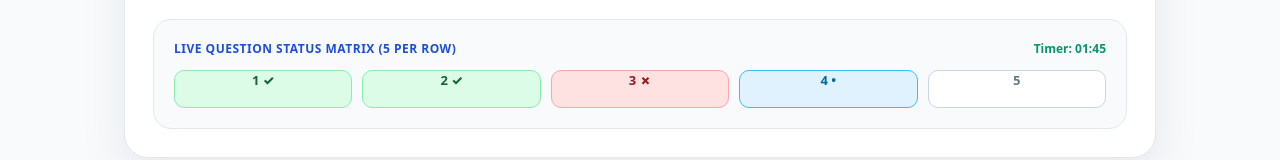
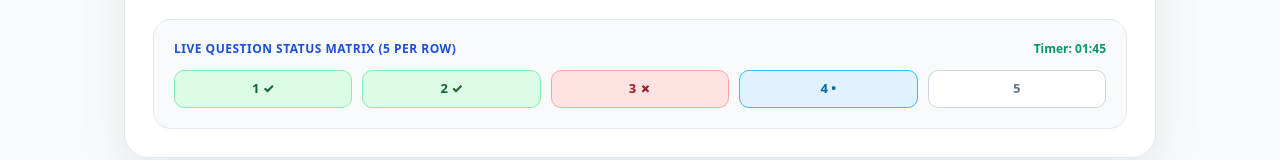
Before and after one commit to Shivamdangi8159/voltclass-waitlist, a Next.js app: page / in a window 1280 px wide. Shown: the part 740-900 px from the top of the page. Built offline with nearby package versions, Linux system fonts and the light colour scheme.

Commit message:
Update page.tsx

```diff
--- a/app/page.tsx
+++ b/app/page.tsx
@@ -232,17 +232,18 @@ export default function SingleLandingPage() {
             </div>
 
             {/* 5 COLUMN STATUS MATRIX */}
+            {/* 5 COLUMN STATUS MATRIX */}
 <div style={{ backgroundColor: '#F8FAFC', padding: '20px', borderRadius: '18px', border: '1px solid #E2E8F0' }}>
   <div style={{ display: 'flex', justifyContent: 'space-between', marginBottom: '12px' }}>
     <span style={{ fontSize: '12px', fontWeight: '800', color: '#1D4ED8', textTransform: 'uppercase', letterSpacing: '0.5px' }}>Live Question Status Matrix (5 per row)</span>
     <span style={{ fontSize: '12px', fontWeight: '700', color: '#059669' }}>Timer: 01:45</span>
   </div>
   <div style={{ display: 'grid', gridTemplateColumns: 'repeat(5, 1fr)', gap: '10px' }}>
-                <div style={{ height: '38px', borderRadius: '10px', backgroundColor: '#DCFCE7', border: '1px solid #86EFAC', color: '#166534', display: 'flex', itemsCenter: 'center', justifyContent: 'center', fontWeight: '800', fontSize: '13px' }}>1 ✓</div>
-                <div style={{ height: '38px', borderRadius: '10px', backgroundColor: '#DCFCE7', border: '1px solid #86EFAC', color: '#166534', display: 'flex', itemsCenter: 'center', justifyContent: 'center', fontWeight: '800', fontSize: '13px' }}>2 ✓</div>
-                <div style={{ height: '38px', borderRadius: '10px', backgroundColor: '#FEE2E2', border: '1px solid #FCA5A5', color: '#991B1B', display: 'flex', itemsCenter: 'center', justifyContent: 'center', fontWeight: '800', fontSize: '13px' }}>3 ✗</div>
-                <div style={{ height: '38px', borderRadius: '10px', backgroundColor: '#E0F2FE', border: '1px solid #38BDF8', color: '#0369A1', display: 'flex', itemsCenter: 'center', justifyContent: 'center', fontWeight: '800', fontSize: '13px' }}>4 •</div>
-                <div style={{ height: '38px', borderRadius: '10px', backgroundColor: '#FFF', border: '1px solid #CBD5E1', color: '#64748B', display: 'flex', itemsCenter: 'center', justifyContent: 'center', fontWeight: '800', fontSize: '13px' }}>5</div>
+    <div style={{ height: '38px', borderRadius: '10px', backgroundColor: '#DCFCE7', border: '1px solid #86EFAC', color: '#166534', display: 'flex', alignItems: 'center', justifyContent: 'center', fontWeight: '800', fontSize: '13px' }}>1 ✓</div>
+    <div style={{ height: '38px', borderRadius: '10px', backgroundColor: '#DCFCE7', border: '1px solid #86EFAC', color: '#166534', display: 'flex', alignItems: 'center', justifyContent: 'center', fontWeight: '800', fontSize: '13px' }}>2 ✓</div>
+    <div style={{ height: '38px', borderRadius: '10px', backgroundColor: '#FEE2E2', border: '1px solid #FCA5A5', color: '#991B1B', display: 'flex', alignItems: 'center', justifyContent: 'center', fontWeight: '800', fontSize: '13px' }}>3 ✗</div>
+    <div style={{ height: '38px', borderRadius: '10px', backgroundColor: '#E0F2FE', border: '1px solid #38BDF8', color: '#0369A1', display: 'flex', alignItems: 'center', justifyContent: 'center', fontWeight: '800', fontSize: '13px' }}>4 •</div>
+    <div style={{ height: '38px', borderRadius: '10px', backgroundColor: '#FFF', border: '1px solid #CBD5E1', color: '#64748B', display: 'flex', alignItems: 'center', justifyContent: 'center', fontWeight: '800', fontSize: '13px' }}>5</div>
   </div>
 </div>
           </div>
```
Lines whose indentation alone changed are shown as unchanged.
